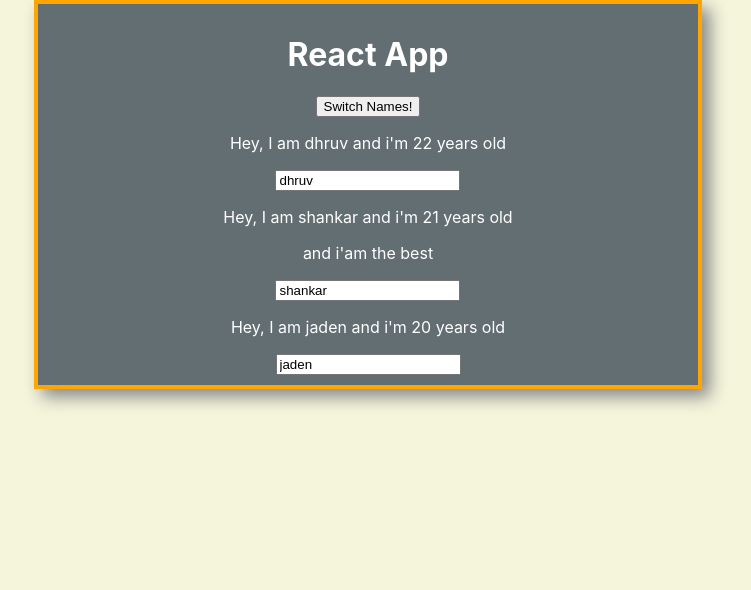
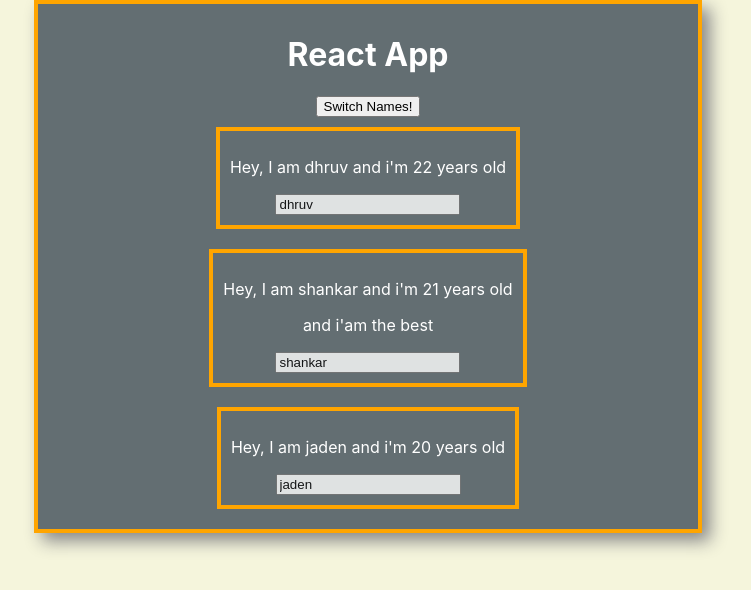
Before and after one commit to prajat/ReactJs-by-Noob, a React (Create React App) app in the folder react-noobapp/: page / in a window 1280 px wide. Shown: the top 590 px of the page, without its empty margins (272-1023 px from the left). Built offline with nearby package versions, Linux system fonts and the light colour scheme.

Commit message:
styles added

```diff
--- a/react-noobapp/src/App.js
+++ b/react-noobapp/src/App.js
@@ -27,7 +27,7 @@
   changeNameHandler=(event)=>{
     this.setState({
       persons:[
-        {name:event.target.value,age:'21'},
+        {name:'rajat',age:'21'},
         {name:event.target.value,age:'19'},
         {name:'sarvjeet',age:'22'}
       ]
@@ -43,8 +43,7 @@
         <button onClick={this.switchnameHandler}>Switch Names!</button>
         <Person
           name={this.state.persons[0].name}
-          age={this.state.persons[0].age}
-          changed={this.changeNameHandler} />
+          age={this.state.persons[0].age}/>
         <Person
           name={this.state.persons[1].name}
           age={this.state.persons[1].age}
--- a/react-noobapp/src/App.scss
+++ b/react-noobapp/src/App.scss
@@ -8,6 +8,17 @@
   flex-direction: column;
   align-items: center;
   background-color: #636e72;
-  justify-content: center;
+  justify-content: space-around;
   padding: 10px;
 }
+.person{
+  border: 4px solid orange;
+  margin: 10px;
+  padding: 10px;
+  &__name{
+   opacity: 0.8;
+    &:hover{
+      opacity: 1;
+    }
+  }
+}
--- a/react-noobapp/src/Person/Person.js
+++ b/react-noobapp/src/Person/Person.js
@@ -2,10 +2,10 @@
 
 const person=(props)=>{
     return (
-        <div>
+        <div className="person">
             <p onClick={props.click}>Hey, I am {props.name} and i'm {props.age} years old</p>
             <p>{props.children}</p>
-            <input type="text" onChange={props.changed} value={props.name}></input>
+            <input class="person__name" type="text" onChange={props.changed} value={props.name}></input>
         </div>
     )
 };
```
